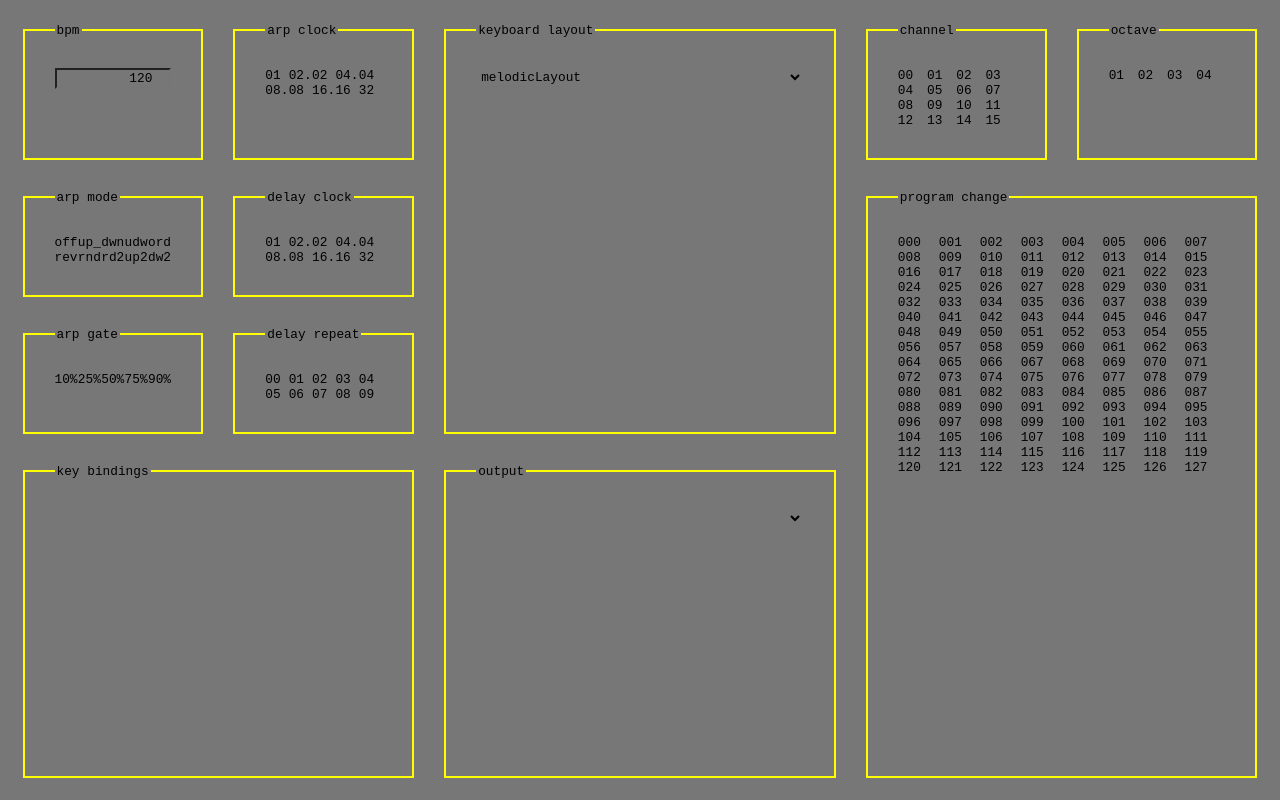
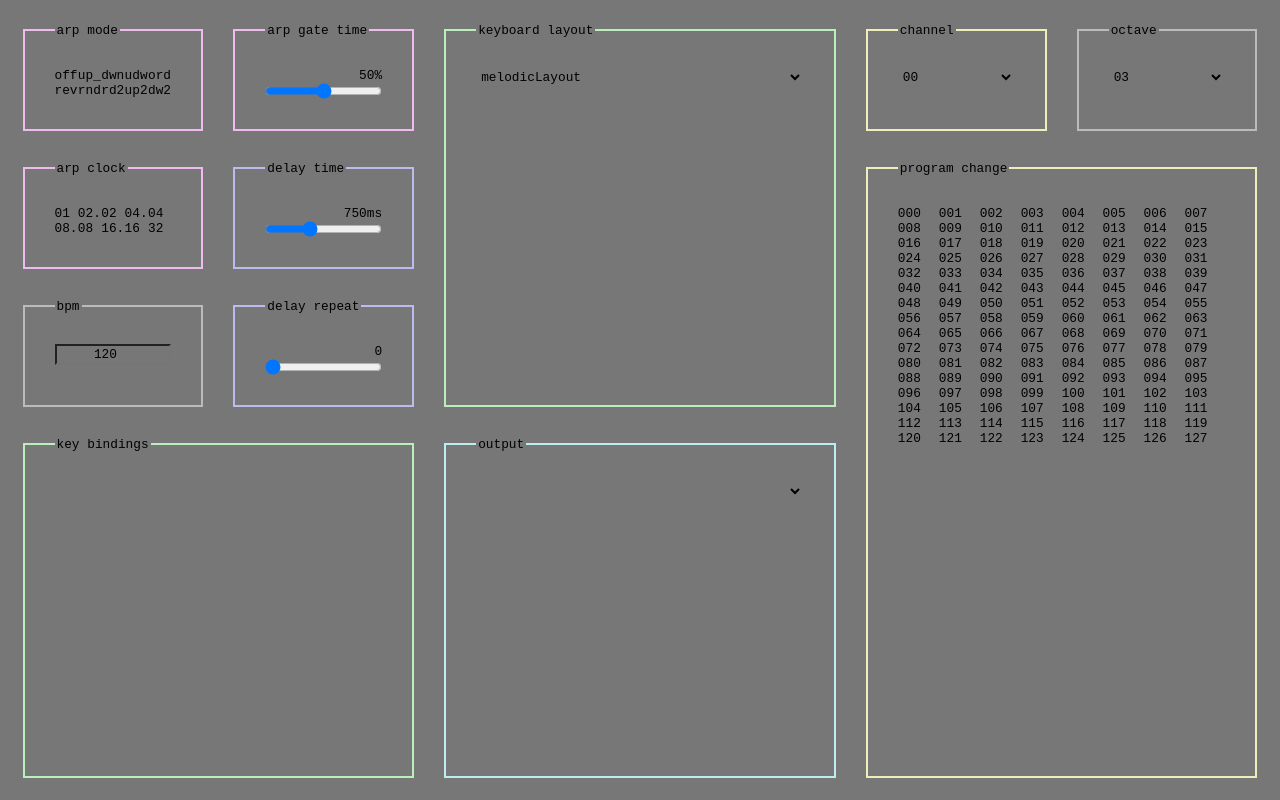
Before and after one commit to stygian-phrygian/jank-keyboard, a plain HTML site: page index.html in a window 1280 px wide. Drawn offline with Linux system fonts and the light colour scheme.

Commit message:
wiring more of the UI to the engine, fixing bugs, i don't knw

```diff
--- a/index.html
+++ b/index.html
@@ -25,38 +25,38 @@
 
             <fieldset id="octaveSection" class="gridItem">
                 <legend>octave</legend>
-                <div id="octaveSectionGrid">
-                    <div>01</div>
-                    <div>02</div>
-                    <div>03</div>
-                    <div>04</div>
-                </div>
+                <select>
+                    <option>00</option>
+                    <option>01</option>
+                    <option>02</option>
+                    <option>03</option>
+                </select>
             </fieldset>
 
 
             <fieldset id="channelSection" class="gridItem">
                 <legend>channel</legend>
-                <div id="channelSectionGrid">
-                    <div>00</div>
-                    <div>01</div>
-                    <div>02</div>
-                    <div>03</div>
-                    <div>04</div>
-                    <div>05</div>
-                    <div>06</div>
-                    <div>07</div>
-                    <div>08</div>
-                    <div>09</div>
-                    <div>10</div>
-                    <div>11</div>
-                    <div>12</div>
-                    <div>13</div>
-                    <div>14</div>
-                    <div>15</div>
-                </div>
+                <select id="channelSelect">
+                    <option>00</option>
+                    <option>01</option>
+                    <option>02</option>
+                    <option>03</option>
+                    <option>04</option>
+                    <option>05</option>
+                    <option>06</option>
+                    <option>07</option>
+                    <option>08</option>
+                    <option>09</option>
+                    <option>10</option>
+                    <option>11</option>
+                    <option>12</option>
+                    <option>13</option>
+                    <option>14</option>
+                    <option>15</option>
+                </select>
             </fieldset>
 
-            <fieldset id="arpeggiatorModeSection" class="gridItem">
+            <fieldset id="arpeggiatorModeSection" class="arpeggiatorSection gridItem">
                 <legend>arp mode</legend>
                 <div id="arpeggiatorModeSectionGrid">
                     <div id="arpeggiatorNone">off</div>
@@ -72,7 +72,7 @@
                 </div>
             </fieldset>
 
-            <fieldset id="arpeggiatorTimeDivisionSection" class="gridItem">
+            <fieldset id="arpeggiatorTimeDivisionSection" class="arpeggiatorSection gridItem">
                 <legend>arp clock</legend>
                 <div id="arpeggiatorTimeDivisionSectionGrid">
                     <div id="wholeNote">01</div>
@@ -88,47 +88,39 @@
                 </div>
             </fieldset>
 
-            <fieldset id="arpeggiatorGateSection" class="gridItem">
-                <legend>arp gate</legend>
-                <div id="arpeggiatorGateSectionGrid">
-                    <div id="arpeggiatorGate10Percent">10%</div>
-                    <div id="arpeggiatorGate25Percent">25%</div>
-                    <div id="arpeggiatorGate50Percent">50%</div>
-                    <div id="arpeggiatorGate75Percent">75%</div>
-                    <div id="arpeggiatorGate90Percent">90%</div>
-                </div>
+            <fieldset id="arpeggiatorGateSection" class="arpeggiatorSection gridItem">
+                <legend>arp gate time</legend>
+                <label for="arpeggiatorGate"></label>
+                <input type="range"
+                       name="arpeggiatorGate"
+                       min="0.1"
+                       max="0.9"
+                       step="0.1"
+                       value="0.5"
+                       >
             </fieldset>
 
-            <fieldset id="delayTimeDivisionSection" class="gridItem">
-                <legend>delay clock</legend>
-                <div id="delayTimeDivisionSectionGrid">
-                    <div id="wholeNote">01</div>
-                    <div id="halfNoteDotted">02.</div>
-                    <div id="halfNote">02</div>
-                    <div id="quarterNoteDotted">04.</div>
-                    <div id="quarterNote">04</div>
-                    <div id="eighthNoteDotted">08.</div>
-                    <div id="eighthNote">08</div>
-                    <div id="sixteenthNoteDotted">16.</div>
-                    <div id="sixteenthNote">16</div>
-                    <div id="thirtySecondNote">32</div>
-                </div>
+            <fieldset id="delayTimeSection" class="delaySection gridItem">
+                <legend>delay time</legend>
+                <label for="delayTimeInMilliseconds">750ms</label>
+                <input type="range"
+                       name="delayTimeInMilliseconds"
+                       min="50"
+                       max="2000"
+                       value="750"
+                       step="20"
+                       >
             </fieldset>
 
-            <fieldset id="delayRepeatSection" class="gridItem">
+            <fieldset id="delayRepeatSection" class="delaySection gridItem">
                 <legend>delay repeat</legend>
-                <div id="delayRepeatSectionGrid">
-                <div>00</div>
-                <div>01</div>
-                <div>02</div>
-                <div>03</div>
-                <div>04</div>
-                <div>05</div>
-                <div>06</div>
-                <div>07</div>
-                <div>08</div>
-                <div>09</div>
-                </div>
+                <label for="delayRepeats">0</label>
+                <input type="range"
+                       name="delayRepeats"
+                       min="0"
+                       max="9"
+                       value="0"
+                       >
             </fieldset>
 
             <fieldset id="programChangeSection" class="gridItem">
--- a/script.js
+++ b/script.js
@@ -19,12 +19,18 @@ let midiOutput = {
         console.error("Midi is unavailable");
     }
 };
+// which channel to send events over
+let midiChannel = 0;
+// which velocity to send
+let midiVelocity = 96;
+// how much to transpose the events
+let transpose = 0;
 // our midi engine (initialized with dummy midi output)
 let engine = new Engine(midiOutput);
 // our selected keyboard layout
 let keyboardLayout;
 // which keys are *currently* held down and their requisite note values
-let pressedKeys2Note = {};
+let pressedKeys = {};
 ///////////////////////////////////////////////////////////////////////////////
 
 // after the window is loaded ---> initialize
@@ -37,6 +43,12 @@ function initialize() {
     }
 
     initializeKeyboardLayoutSelect(keyboardLayouts);
+    initializeArpeggiatorGateInput();
+    initializeDelayTimeInput();
+    initializeDelayRepeatInput();
+    initializeBPMInput();
+    initializeOctaveSelect();
+    initializeChannelSelect();
 
     // connect key presses/releases to midi note on/off events
     window.addEventListener("keydown", keyPressed);
@@ -45,11 +57,17 @@ function initialize() {
 }
 
 function keyPressed(e) {
-    console.log("pressed: ", e.key);
-    let pitch = keyboardLayout[e.key] + 48;
-    console.log("pitch: ", pitch);
-    engine.noteOn(pitch);
+    let pitch = keyboardLayout[e.key];
+    if (pitch !== undefined) {
+        // if we got a pitch from the layout
+        // create a new note and save it in the pressed keys
+        let note = new Note(pitch + transpose, midiVelocity, midiChannel);;
+        pressedKeys[e.key] = note;
+        // and trigger a note on in our engine
+        engine.noteOn(note.pitch, note.velocity, note.channel);
+    }
 
+    // other possible key behavior here
     switch (e.key) {
         case "Backspace":
             engine.releaseEverything();
@@ -61,8 +79,12 @@ function keyPressed(e) {
 }
 
 function keyReleased(e) {
-    let pitch = keyboardLayout[e.key] + 48;
-    engine.noteOff(pitch);
+    // try to fetch a corresponding note to release from the pressed keys
+    // ignore otherwise
+    let note = pressedKeys[e.key];
+    if (note !== undefined) {
+        engine.noteOff(note.pitch, note.velocity, note.channel);
+    }
 }
 
 
@@ -86,18 +108,18 @@ function midiAccessFailure() {
 
 // populate midi devices on UI, select a device, hook a change callback to our select element
 function initializeDeviceSelect(midiAccess) {
-    let deviceSelectElement = document.querySelector("#deviceSelect");
+    let selectElement = document.querySelector("#deviceSelect");
     // for each entry in available midi output ports
     for (var entry of midiAccess.outputs) {
         // append an option to our device select element
         let output = entry[1];
         let option = document.createElement("option");
         option.text = output.name;
-        deviceSelectElement.add(option);
+        selectElement.add(option);
     }
     // register a change callback for this device select element
-    deviceSelectElement.addEventListener("change", function(e) {
-        let selectedMidiOutputName = deviceSelectElement.value;
+    selectElement.addEventListener("change", (e) => {
+        let selectedMidiOutputName = e.target.value;
         for (let entry of midiAccess.outputs) {
             let output = entry[1];
             if (output.name == selectedMidiOutputName) {
@@ -108,24 +130,120 @@ function initializeDeviceSelect(midiAccess) {
         }
     });
     // pick a default midi output
-    deviceSelectElement.selectedIndex = "0";
-    deviceSelectElement.dispatchEvent(new Event("change"));
+    selectElement.selectedIndex = "0";
+    selectElement.dispatchEvent(new Event("change"));
 }
 
 // populate keyboard layouts on UI, select a layout, hook a change callback to our select element
 function initializeKeyboardLayoutSelect(keyboardLayouts) {
-    let keyboardLayoutSelectElement = document.querySelector("#keyboardLayoutSelect");
+    let selectElement = document.querySelector("#keyboardLayoutSelect");
     // create layout name options for our keyboard layout select element
     Object.keys(keyboardLayouts).forEach(keyboardLayoutName => {
         let option = document.createElement("option");
         option.text = keyboardLayoutName;
-        keyboardLayoutSelectElement.add(option);
+        selectElement.add(option);
     });
     // attach a callback for changes
-    keyboardLayoutSelectElement.addEventListener("change", () => {
-        keyboardLayout = keyboardLayouts[keyboardLayoutSelectElement.value];
+    selectElement.addEventListener("change", (e) => {
+        keyboardLayout = keyboardLayouts[e.target.value];
     });
     // pick a default option
-    keyboardLayoutSelectElement.selectedIndex = "0";
-    keyboardLayoutSelectElement.dispatchEvent(new Event("change"));
+    selectElement.selectedIndex = 0;
+    selectElement.dispatchEvent(new Event("change"));
 }
+
+function initializeOctaveSelect() {
+    let selectElement = document.querySelector("#octaveSection select");
+    // add a callback to the select element
+    selectElement.addEventListener("change", (e) => {
+        // we receive octave 4...
+        // c4 = midi 60 = 12*(4 + 1)
+        transpose = 12 * (parseInt(e.target.value) + 1);
+    });
+    // select a default option, let's pick whichever octave 3
+    let options = document.querySelectorAll("#octaveSection option");
+    let defaultOption;
+    options.forEach(option => {
+        if (parseInt(option.value) == 3) {
+            defaultOption = option;
+        }
+    });
+    selectElement.selectedIndex = defaultOption.index;
+    selectElement.dispatchEvent(new Event("change"));
+}
+
+function initializeChannelSelect() {
+    selectElement = document.querySelector("#channelSection select");
+    // add a callback to the select element
+    selectElement.addEventListener("change", (e) => {
+        midiChannel = parseInt(e.target.value);
+        console.log(midiChannel);
+    });
+    // select first
+    selectElement.selectedIndex = 0;
+    selectElement.dispatchEvent(new Event("change"));
+}
+
+function initializeBPMInput() {
+    let inputElement = document.querySelector("#bpmSection input");
+    // add callback to input element change
+    inputElement.addEventListener("change", (e) => {
+        let v = parseFloat(e.target.value);
+        // input[type=number] will APPARENTLY send invalid input outside of the
+        // min/max specified.  Our engine should handle it no problemo, the
+        // problemo is that the element will display an incorrect value there.
+        // We display whatever the engine allowed to occur.
+        engine.setBPM(v);
+        // update our UI
+        e.target.value = engine.BPM;
+    });
+    // fire initial event to set it
+    inputElement.dispatchEvent(new Event("change"));
+}
+
+function initializeArpeggiatorGateInput() {
+    let inputElement = document.querySelector("#arpeggiatorGateSection input");
+    let labelElement = document.querySelector("#arpeggiatorGateSection label");
+    // add callback to input element change
+    inputElement.addEventListener("change", (e) => {
+        let v = parseFloat(e.target.value);
+        // send value into engine
+        engine.setArpeggiatorGateTime(v);
+        // update our UI
+        labelElement.innerHTML = Math.trunc(v * 100).toString() + "%";
+    });
+    // fire initial event to set it
+    inputElement.dispatchEvent(new Event("change"));
+}
+
+function initializeDelayTimeInput() {
+    let inputElement = document.querySelector("#delayTimeSection input");
+    let labelElement = document.querySelector("#delayTimeSection label");
+    // add callback to input element change
+    inputElement.addEventListener("change", (e) => {
+        let v = parseInt(e.target.value);
+        // send value into engine
+        engine.setDelayTimeInMilliseconds(v);
+        // update our UI
+        labelElement.innerHTML = v.toString() + "ms";
+    });
+    // fire initial event to set it
+    inputElement.dispatchEvent(new Event("change"));
+}
+
+
+
+function initializeDelayRepeatInput() {
+    let inputElement = document.querySelector("#delayRepeatSection input");
+    let labelElement = document.querySelector("#delayRepeatSection label");
+    // add callback to input element change
+    inputElement.addEventListener("change", (e) => {
+        let v = parseInt(e.target.value);
+        // send value into engine
+        engine.setDelayRepeats(v);
+        // update our UI
+        labelElement.innerHTML = v.toString();
+    });
+    // fire initial event to set it
+    inputElement.dispatchEvent(new Event("change"));
+}
--- a/style.css
+++ b/style.css
@@ -4,10 +4,17 @@
 :root {
     /* use like so: var(--color-name); */
     --background-color: #777;
-    --highlight-color: #773;
-    --foreground-color-dark: #eee;
-    --foreground-color-light: #eee;
-    --border-color: yellow;
+    --border-color: #eeb;
+    --arpeggiator-section-border-color: #ebe;
+    --delay-section-border-color: #bbe;
+    --bpm-section-border-color: #bbb;
+    --keybindings-section-border-color: #beb;
+    --keyboard-layout-select-section-border-color: #beb;
+    --device-select-section-border-color: #bee;
+    --channel-select-section-border-color: #eeb;
+    --octave-section-border-color: #bbb;
+    --program-change-section-border-color: #eeb;
+    --hover-color: #ebebeb;
     --font-size: 1vw;
     --gap-size: 30px;
     --border-size: 2px;
@@ -65,11 +72,6 @@ select option {
     background-color: var(--background-color);
 }
 
-select option:hover {
-    color: red;
-    background-color: red;
-}
-
 /******************** input elements
 */
 
@@ -77,11 +79,15 @@ input {
     background-color: inherit;
     color: inherit;
     width: 100%;
-    text-align: right;
 }
 
-input:hover {
-    background-color: var(--highlight-color);
+input[type=number] {
+    text-align: center;
+}
+
+label {
+    display: block;
+    text-align: right;
 }
 
 
@@ -90,18 +96,21 @@ input:hover {
 
 #bpmSection {
     grid-column: 1;
-    grid-row: 1;
+    grid-row: 3;
+    border-color: var(--bpm-section-border-color);
 }
 
 
 #keyboardLayoutSelectSection {
     grid-column: 3 / 5;
     grid-row: 1 / 4;
+    border-color: var(--keyboard-layout-select-section-border-color);
 }
 
 #keybindingsSection  {
     grid-column: 1 /3;
     grid-row: 4 / -1;
+    border-color: var(--keybindings-section-border-color);
 }
 #keybindingsSectionGrid {
     grid-template-columns: repeat(2, 1fr);
@@ -110,11 +119,13 @@ input:hover {
 #deviceSelectSection {
     grid-column: 3 / 5;
     grid-row: 4 / -1;
+    border-color: var(--device-select-section-border-color);
 }
 
 #octaveSection {
     grid-column: 6;
     grid-row: 1;
+    border-color: var(--octave-section-border-color);
 }
 
 #octaveSectionGrid {
@@ -126,52 +137,54 @@ input:hover {
 #channelSection {
     grid-column: 5;
     grid-row: 1;
+    border-color: var(--channel-select-section-border-color);
 }
-#channelSectionGrid {
-    display: grid;
-    grid-template-columns: repeat(4, 1fr);
-    grid-template-rows: repeat(4, 1fr);
+
+.arpeggiatorSection {
+    border-color: var(--arpeggiator-section-border-color);
 }
 
 #arpeggiatorModeSection {
     grid-column: 1;
-    grid-row: 2;
+    grid-row: 1;
 }
 
 #arpeggiatorModeSectionGrid {
     display: grid;
     grid-template-columns: repeat(5, 1fr);
+    grid-template-rows: repeat(2, 1fr);
+}
+
+#arpeggiatorModeSectionGrid > div:hover {
+    background: var(--hover-color);
 }
 
 #arpeggiatorTimeDivisionSection {
-    grid-column: 2;
-    grid-row: 1;
+    grid-column: 1;
+    grid-row: 2;
 }
 
 #arpeggiatorTimeDivisionSectionGrid {
     display: grid;
     grid-template-columns: repeat(5, 1fr);
 }
-#arpeggiatorGateSection {
-    grid-column: 1;
-    grid-row: 3;
+
+#arpeggiatorTimeDivisionSectionGrid > div:hover {
+    background: var(--hover-color);
 }
 
-#arpeggiatorGateSectionGrid {
-    display: grid;
-    grid-template-columns: repeat(5, 1fr);
-    grid-template-rows: 1fr;
+#arpeggiatorGateSection {
+    grid-column: 2;
+    grid-row: 1;
 }
 
-#delayTimeDivisionSection {
+.delaySection {
+    border-color: var(--delay-section-border-color);
+}
+
+#delayTimeSection {
     grid-column: 2;
     grid-row: 2;
-}
-
-#delayTimeDivisionSectionGrid {
-    display: grid;
-    grid-template-columns: repeat(5, 1fr);
-    grid-template-rows: 1fr;
 }
 
 #delayRepeatSection{
@@ -179,15 +192,10 @@ input:hover {
     grid-row: 3;
 }
 
-#delayRepeatSectionGrid {
-    display: grid;
-    grid-template-columns: repeat(5, 1fr);
-    grid-template-rows: 1fr;
-}
-
 #programChangeSection{
     grid-column: 5 / 7;
     grid-row: 2 / 7;
+    border-color: var(--program-change-section-border-color);
 }
 
 #programChangeSectionGrid {
@@ -195,3 +203,7 @@ input:hover {
     grid-template-columns: repeat(8, 1fr);
     grid-template-rows: repeat(16, 1fr);
 }
+
+#programChangeSectionGrid > div:hover {
+    background: var(--hover-color);
+}
```
